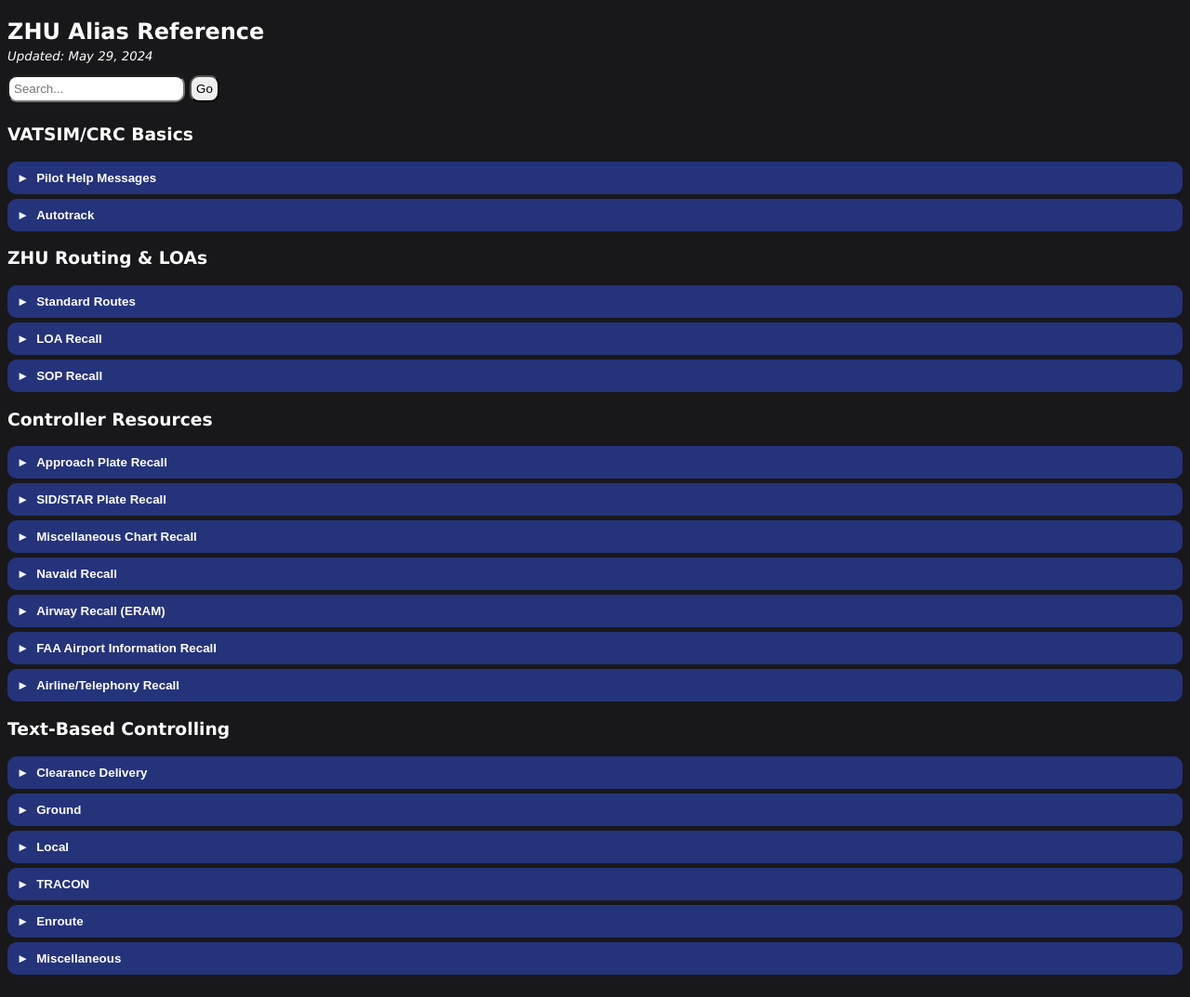
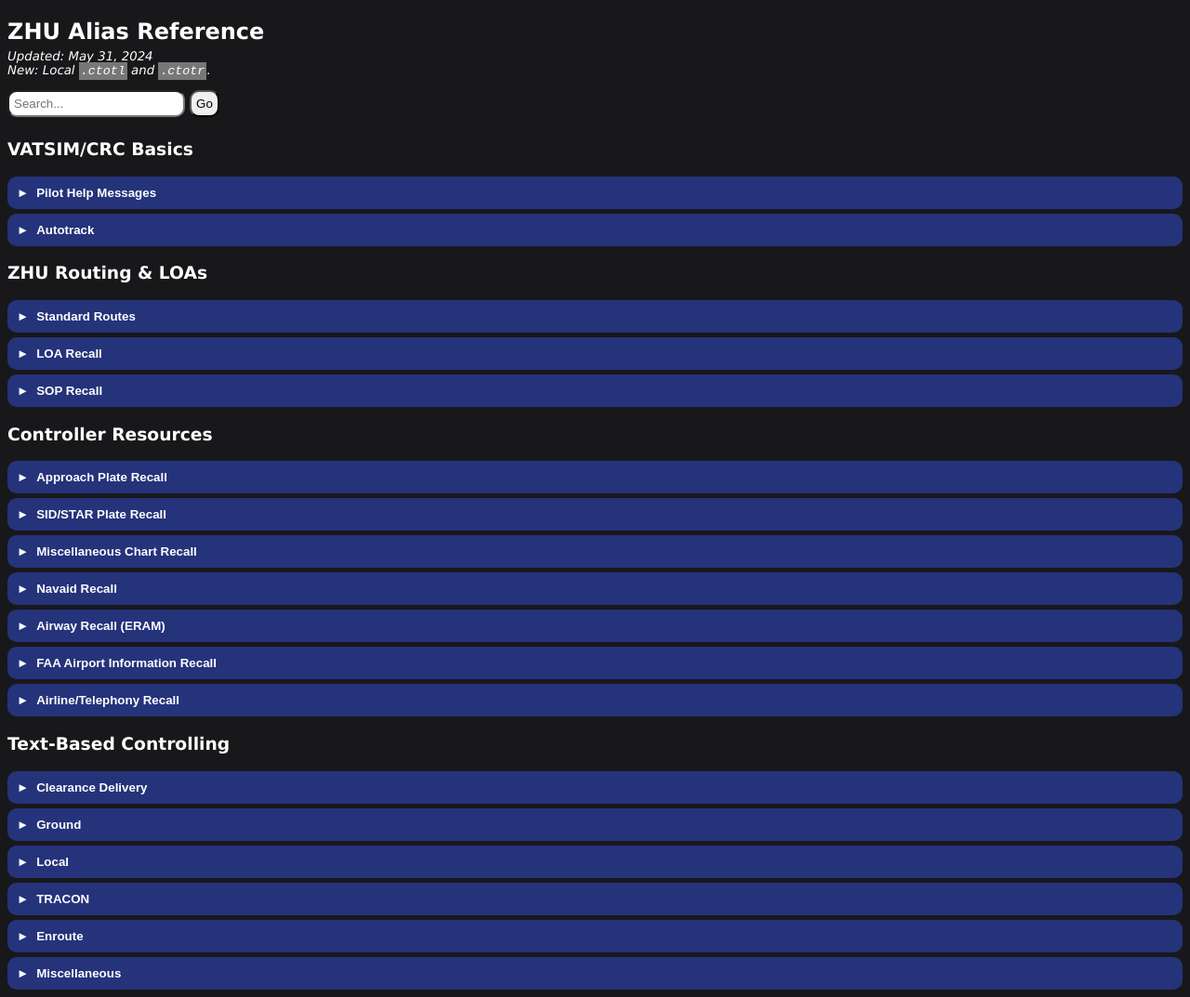
Before and after one commit to Houston-ARTCC/alias-guide, a plain HTML site: page index.html in a window 1280 px wide. Shown: the whole page at 93% size. Drawn offline with Linux system fonts and the light colour scheme.

Commit message:
Add .ctotl and .ctotr
Issue #1

```diff
--- a/index.html
+++ b/index.html
@@ -9,7 +9,7 @@
 <body>
 
 <h2>ZHU Alias Reference</h2>
-<p style="font-style: italic; font-size: smaller; margin-top: -15px;">Updated: May 29, 2024</p>
+<p style="font-style: italic; font-size: smaller; margin-top: -15px;">Updated: May 31, 2024<br>New: Local <span class="code">.ctotl</span> and <span class="code">.ctotr</span>.</p>
 
 <input type="text" class="search" id="searchBox" placeholder="Search...">
 <button class="search" id="searchBox" onclick="searchFunction()">Go</button>
@@ -317,7 +317,7 @@
     </table>
 </div>
 
-<button class="collapsible"><span class="arrow">►</span> Local</button>
+<button class="collapsible" name="Local"><span class="arrow">►</span> Local</button>
 <div class="content">
     <p>Syntax: Type callsign and press aircraft select (default in CRC is <span class="code">Numpad Add</span>). Type alias command with any needed variables and press Enter. Alias commands are not case-sensitive.</p>
     <table>
@@ -329,6 +329,8 @@
             <tr><td class="command">.cto $1</td><td class="command">.cto 22</td><td>"Runway 22, cleared for takeoff. Wind <span class="code">current wind</span>.”
             <tr><td class="command">.ctorh $1</td><td class="command">.ctorh 4</td><td>"Fly runway heading, runway 4, cleared for takeoff. Wind <span class="code">current wind</span>.”
             <tr><td class="command">.ctohdg $1 $2</td><td class="command">.ctohdg 36R 030</td><td>"Fly heading 030, runway 36R, cleared for takeoff. Wind <span class="code">current wind</span>.”
+            <tr style="background-color: greenyellow; color: black;"><td class="command">.ctotl $1 $2</td><td class="command">.ctotl 18L 150</td><td>"Turn left heading 150, runway 18R, cleared for takeoff. Wind <span class="code">current wind</span>.”
+            <tr style="background-color: greenyellow; color: black;"><td class="command">.ctotr $1 $2</td><td class="command">.ctotr 15R 300</td><td>"Turn right heading 300, runway 15R, cleared for takeoff. Wind <span class="code">current wind</span>.”
             <tr><td class="command">.ctor $1 $2</td><td class="command">.ctor 15L SCAMM</td><td>"RNAV to SCAMM, runway 15L, cleared for takeoff. Wind <span class="code">current wind</span>.”
             <tr><td class="command">.ctomrt $1</td><td class="command">.ctomrt 11</td><td>"Make right traffic, runway 11, cleared for takeoff. Wind <span class="code">current wind</span>.”
             <tr><td class="command">.ctomlt $1</td><td class="command">.ctolt 29</td><td>"Make left traffic, runway 29, cleared for takeoff. Wind <span class="code">current wind</span>.”
```
